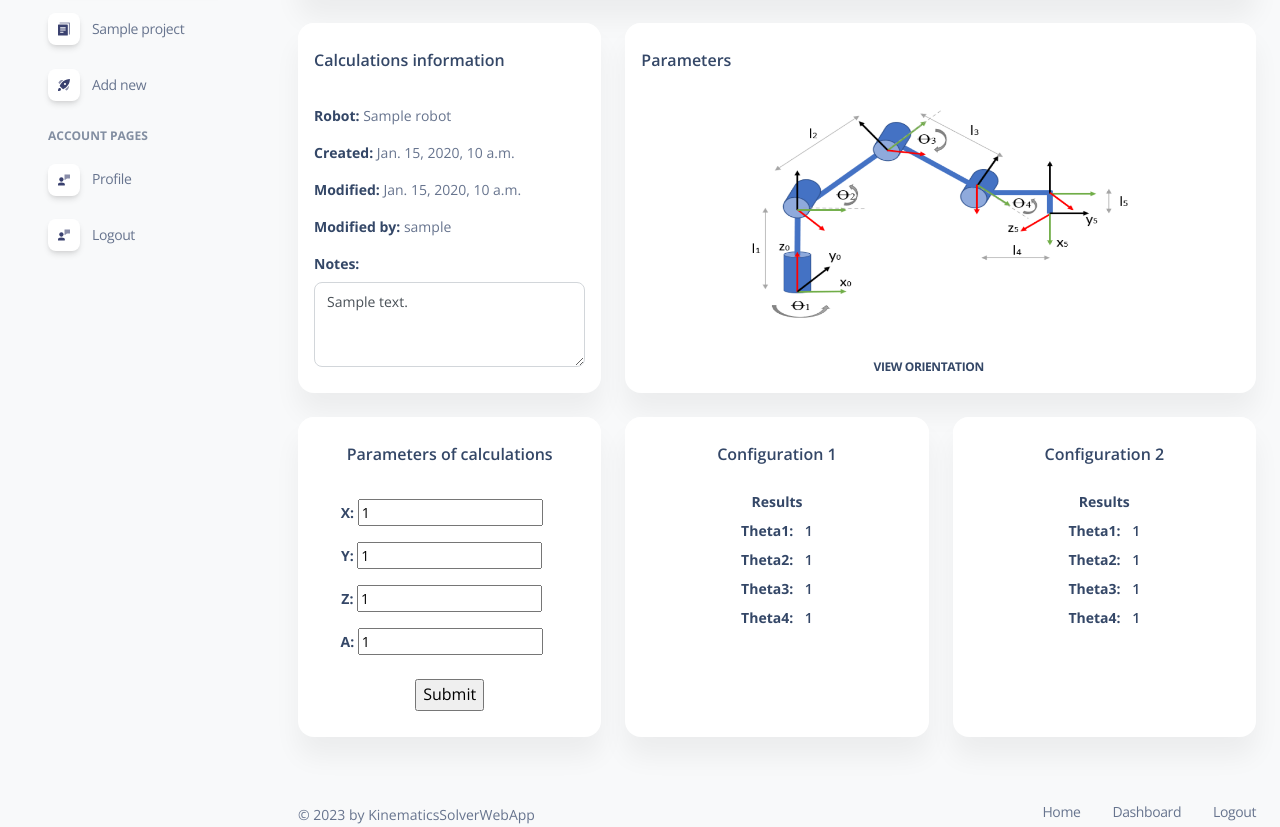
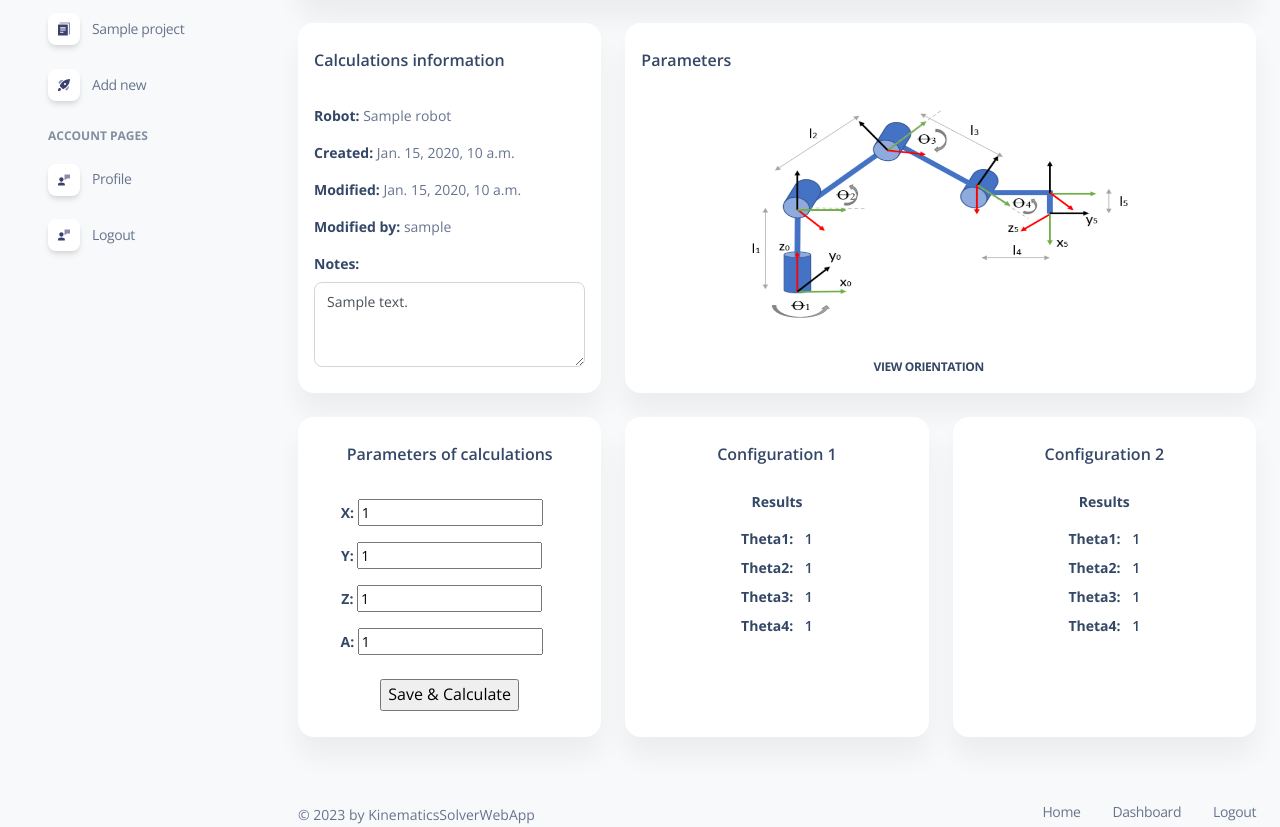
Before and after one commit to Szezi/KinematicsSolverWebApp, a Django app: page /robot/ik-update/1/ in a window 1280 px wide. Shown: the part 205-1032 px from the top of the page. Run offline with Django 4.2, Linux system fonts and the light colour scheme; a user stored in the database is signed in; tables that the repository leaves empty hold one stand-in row (values such as "Sample post"); some libraries are stand-ins or nearby versions.

Commit message:
fix: change displayed parameters

```diff
--- a/robot/templates/robot/ik_update.html
+++ b/robot/templates/robot/ik_update.html
@@ -113,7 +113,7 @@
                               <li class="list-group-item border-0 ps-0 text-sm"><strong class="text-dark">A:</strong>   {{form.alpha}}</li>
                               <li class="list-group-item border-0 ps-0 text-sm">{{form.modified_by.as_hidden}}</li>
                             </ul>
-                            <input class="button" type="submit" value="Submit">
+                            <input class="button" type="submit" value="Save & Calculate">
                     </div>
                 </div>
               </div>
@@ -125,6 +125,7 @@
                         <div class="card-body pt-4 p-3">
                           <li class="list-group">
                                 <span class="mb-2 text-sm text-center"><strong class="text-dark">Results</strong></span>
+                                <span class="mb-2 text-sm text-center"><strong class="text-dark"></strong></span>
                                 <span class="mb-2 text-sm text-center"><strong class="text-dark">Theta1:</strong><span class="text-dark font-weight-bold ms-sm-2"> {{ik.theta1}}</span></span>
                                 <span class="mb-2 text-sm text-center"><strong class="text-dark">Theta2:</strong><span class="text-dark font-weight-bold ms-sm-2"> {{ik.theta2}}</span></span>
                                 <span class="mb-2 text-sm text-center"><strong class="text-dark">Theta3:</strong><span class="text-dark font-weight-bold ms-sm-2"> {{ik.theta3}}</span></span>
@@ -141,10 +142,11 @@
                         <div class="card-body pt-4 p-3">
                           <li class="list-group">
                                 <span class="mb-2 text-sm text-center"><strong class="text-dark">Results</strong></span>
-                                <span class="mb-2 text-sm text-center"><strong class="text-dark">Theta1:</strong><span class="text-dark font-weight-bold ms-sm-2"> {{ik.theta1}}</span></span>
-                                <span class="mb-2 text-sm text-center"><strong class="text-dark">Theta2:</strong><span class="text-dark font-weight-bold ms-sm-2"> {{ik.theta2}}</span></span>
-                                <span class="mb-2 text-sm text-center"><strong class="text-dark">Theta3:</strong><span class="text-dark font-weight-bold ms-sm-2"> {{ik.theta3}}</span></span>
-                                <span class="mb-2 text-sm text-center"><strong class="text-dark">Theta4:</strong><span class="text-dark font-weight-bold ms-sm-2"> {{ik.theta4}}</span></span>
+                                <span class="mb-2 text-sm text-center"><strong class="text-dark"></strong></span>
+                                <span class="mb-2 text-sm text-center"><strong class="text-dark">Theta1:</strong><span class="text-dark font-weight-bold ms-sm-2"> {{ik.theta11}}</span></span>
+                                <span class="mb-2 text-sm text-center"><strong class="text-dark">Theta2:</strong><span class="text-dark font-weight-bold ms-sm-2"> {{ik.theta22}}</span></span>
+                                <span class="mb-2 text-sm text-center"><strong class="text-dark">Theta3:</strong><span class="text-dark font-weight-bold ms-sm-2"> {{ik.theta33}}</span></span>
+                                <span class="mb-2 text-sm text-center"><strong class="text-dark">Theta4:</strong><span class="text-dark font-weight-bold ms-sm-2"> {{ik.theta44}}</span></span>
                           </li>
                         </div>
                     </div>
```
